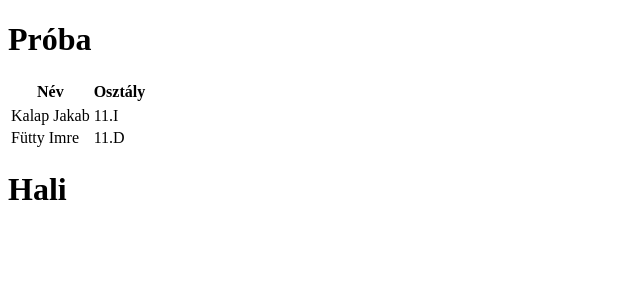
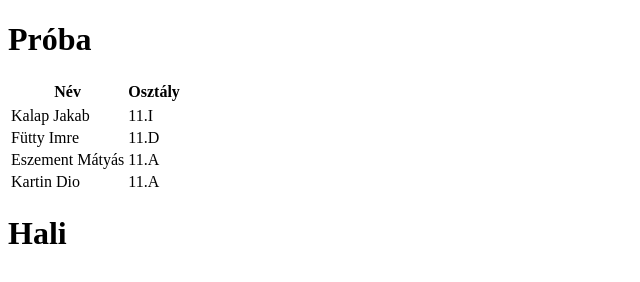
Before and after one commit to SzabDoombringer/2025_09_04_Git, a plain HTML site: page index.html in a window 1280 px wide. Shown: the whole page, without its empty margins (0-640 px from the left). Drawn offline with Linux system fonts and the light colour scheme.

Commit message:
Update index.html

```diff
--- a/index.html
+++ b/index.html
@@ -21,6 +21,14 @@
                 <td>Fütty Imre</td>
                 <td>11.D</td>
             </tr>
+            <tr>
+                <td>Eszement Mátyás</td>
+                <td>11.A</td>
+            </tr>
+            <tr>
+                <td>Kartin Dio</td>
+                <td>11.A</td>
+            </tr>
         </tbody>
     </table>
 </head>
```
